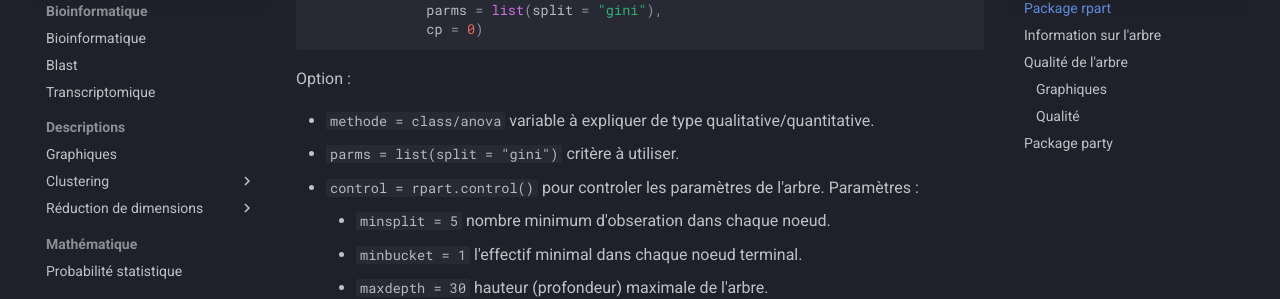
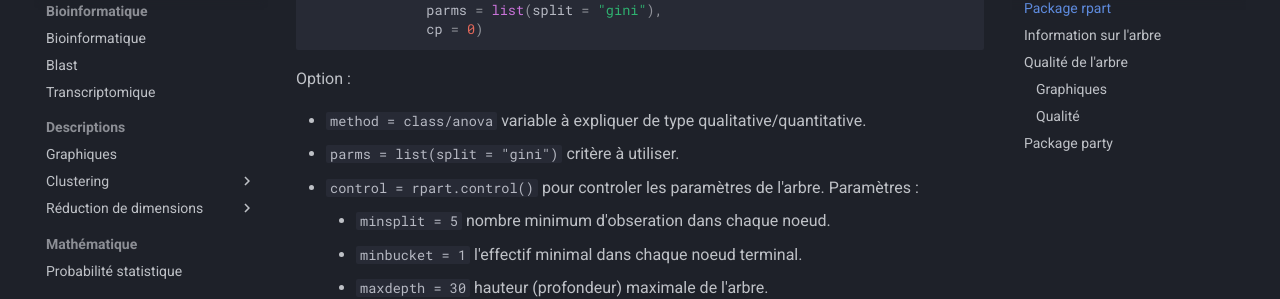
Before and after one commit to gdemare/Informatique, an MkDocs documentation site: the page built from docs/r/models/classification/arbre de décision.md, in a window 1280 px wide and 900 px high, scrolled down 301 px. Shown: the part 148-447 px from the top of the window. Built offline with MkDocs 1.6.1 and Material for MkDocs 9.7.7, drawn with Linux system fonts in a browser that asks for light colours; comment, search, counter and statistics services are not loaded.

Commit message:
Update arbre de décision.md

```diff
--- a/docs/r/models/classification/arbre de décision.md
+++ b/docs/r/models/classification/arbre de décision.md
@@ -13,7 +13,7 @@ cart = rpart( data = data,
 
 Option :
 
-* `methode = class/anova` variable à expliquer de type qualitative/quantitative.
+* `method = class/anova` variable à expliquer de type qualitative/quantitative.
 * `parms = list(split = "gini")` critère à utiliser.
 * `control = rpart.control()` pour controler les paramètres de l'arbre. Paramètres :
 
```
